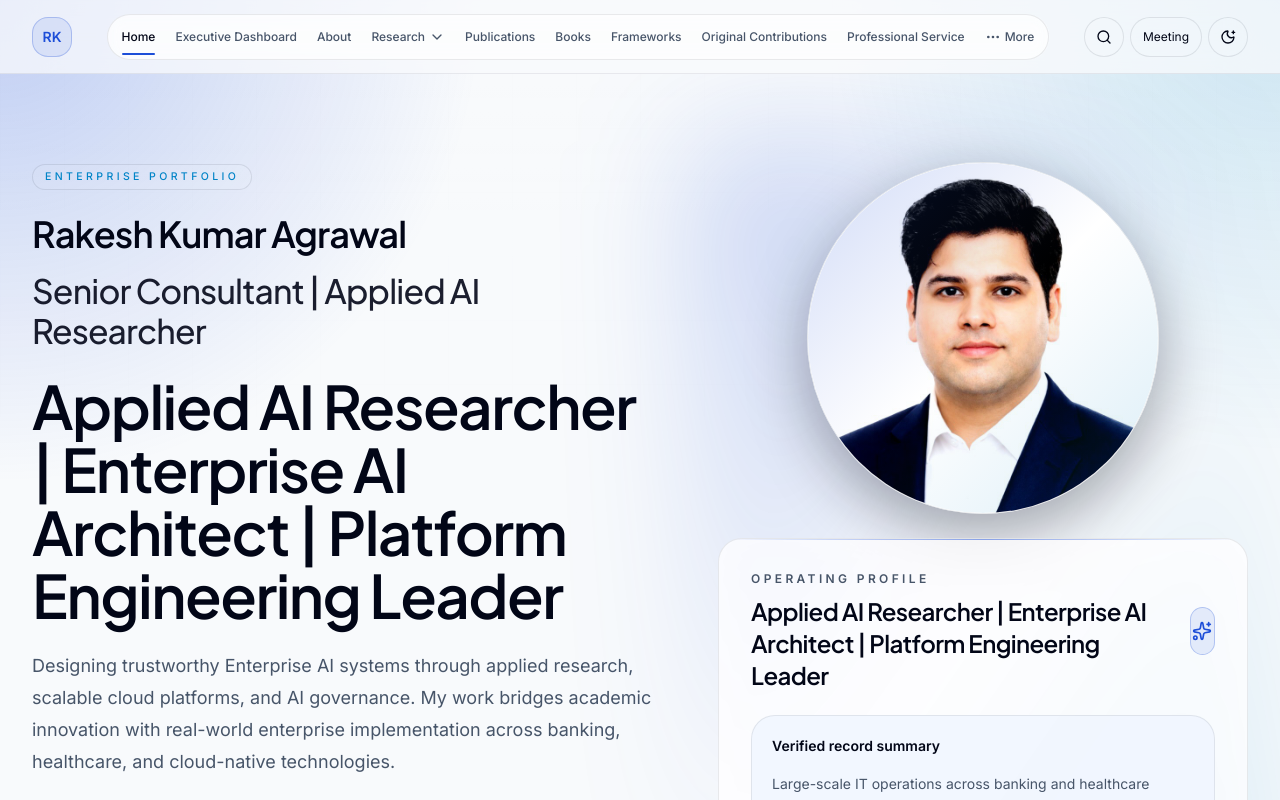
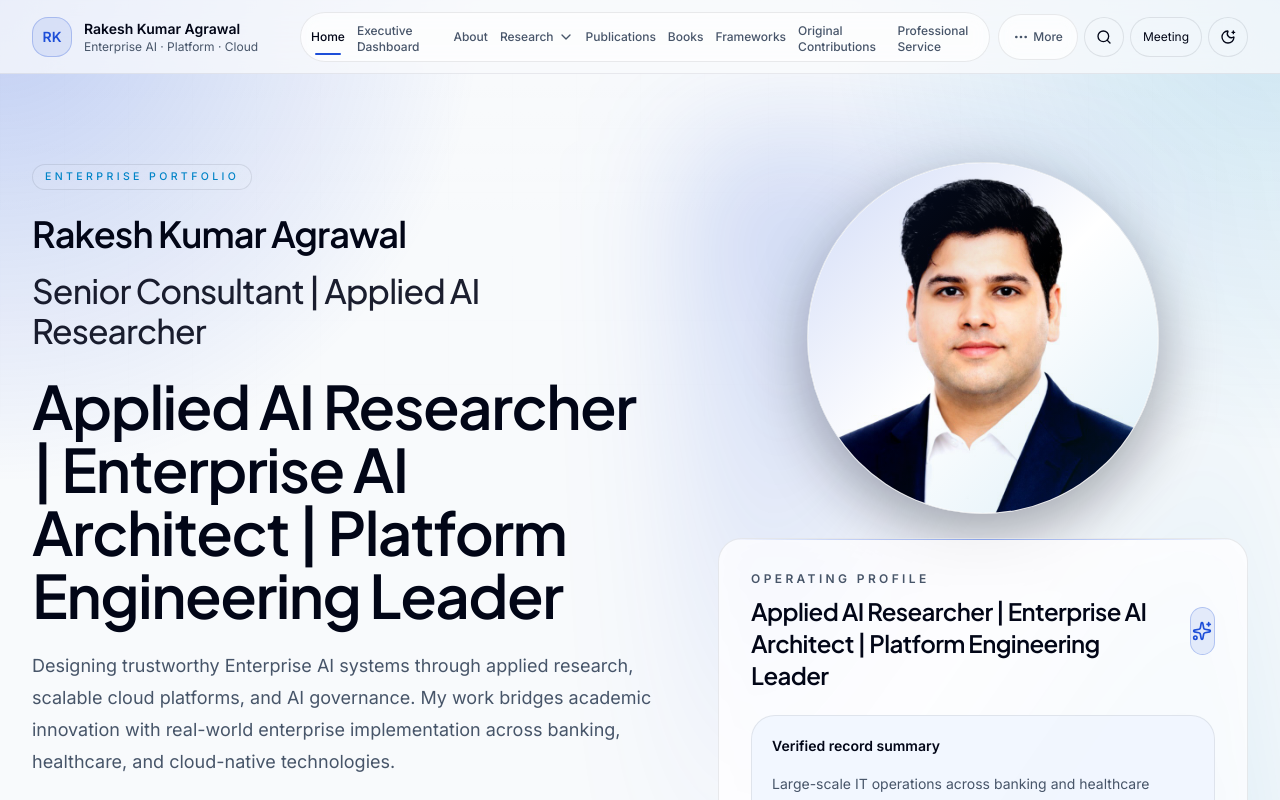
Before and after one commit to RakeshKumarAgrawal/RakeshKumarAgrawal.github.io, a Next.js app: page / in a window 1280 px wide. Shown: the top 800 px of the page. Built offline with nearby package versions, Linux system fonts and the light colour scheme.

Commit message:
fix: resolve desktop navbar layout overlap

```diff
--- a/src/components/layout/Navbar.tsx
+++ b/src/components/layout/Navbar.tsx
@@ -105,7 +105,7 @@ export default function Navbar() {
             target={topmateProfile.target}
             rel={topmateProfile.rel}
             aria-label={item.ariaLabel ?? item.label}
-            className="relative inline-flex h-9 items-center rounded-full px-2.5 text-xs font-medium text-muted transition duration-200 hover:bg-white/5 hover:text-foreground focus-visible:outline-none focus-visible:ring-2 focus-visible:ring-ring/70 2xl:h-10 2xl:px-3 2xl:text-sm"
+            className="relative inline-flex h-9 items-center rounded-full px-1.5 text-xs font-medium text-muted transition duration-200 hover:bg-white/5 hover:text-foreground focus-visible:outline-none focus-visible:ring-2 focus-visible:ring-ring/70 2xl:h-10 2xl:px-1 2xl:text-sm"
             onClick={handleDesktopNavigate}
           >
             {item.label}
@@ -118,7 +118,7 @@ export default function Navbar() {
           href={item.href}
           aria-current={isActive ? "page" : undefined}
           className={cn(
-            "relative inline-flex h-9 items-center rounded-full px-2.5 text-xs font-medium transition duration-200 focus-visible:outline-none focus-visible:ring-2 focus-visible:ring-ring/70 2xl:h-10 2xl:px-3 2xl:text-sm",
+            "relative inline-flex h-9 items-center rounded-full px-1.5 text-xs font-medium transition duration-200 focus-visible:outline-none focus-visible:ring-2 focus-visible:ring-ring/70 2xl:h-10 2xl:px-1 2xl:text-sm",
             isActive ? "text-foreground" : "text-muted hover:bg-white/5 hover:text-foreground",
           )}
           onClick={handleDesktopNavigate}
@@ -138,7 +138,7 @@ export default function Navbar() {
         <button
           type="button"
           className={cn(
-            "relative inline-flex h-9 items-center gap-1 rounded-full px-2.5 text-xs font-medium transition duration-200 focus-visible:outline-none focus-visible:ring-2 focus-visible:ring-ring/70 2xl:h-10 2xl:px-3 2xl:text-sm",
+            "relative inline-flex h-9 items-center gap-1 rounded-full px-1.5 text-xs font-medium transition duration-200 focus-visible:outline-none focus-visible:ring-2 focus-visible:ring-ring/70 2xl:h-10 2xl:px-1 2xl:text-sm",
             isOpen || isActive ? "bg-white/10 text-foreground" : "text-muted hover:bg-white/5 hover:text-foreground",
           )}
           aria-current={isActive ? "page" : undefined}
@@ -184,24 +184,28 @@ export default function Navbar() {
 
   return (
     <header className="sticky top-0 z-50 border-b border-border/60 bg-background/80 backdrop-blur-xl supports-[backdrop-filter]:bg-background/75">
-      <Container className="flex h-[73px] max-w-[96rem] items-center justify-between gap-2 py-3 xl:gap-3 2xl:max-w-[116rem]" onMouseLeave={() => setActiveMenu(null)}>
-        <Link href="/#home" className="flex shrink-0 items-center gap-3 rounded-2xl focus-visible:outline-none focus-visible:ring-2 focus-visible:ring-ring/70">
-          <span className="flex h-10 w-10 items-center justify-center rounded-2xl border border-primary/25 bg-primary/10 text-sm font-semibold text-primary">
+      <Container className="flex h-[73px] max-w-[96rem] items-center justify-between gap-2 py-3 2xl:max-w-[116rem] 2xl:gap-3" onMouseLeave={() => setActiveMenu(null)}>
+        <Link href="/#home" className="flex shrink-0 items-center gap-3 rounded-2xl focus-visible:outline-none focus-visible:ring-2 focus-visible:ring-ring/70 xl:w-[260px]">
+          <span className="flex h-10 w-10 shrink-0 items-center justify-center rounded-2xl border border-primary/25 bg-primary/10 text-sm font-semibold text-primary">
             RK
           </span>
-          <span className="hidden flex-col 2xl:flex">
+          <span className="hidden flex-col xl:flex">
             <span className="text-sm font-semibold text-foreground">Rakesh Kumar Agrawal</span>
             <span className="text-xs text-muted">Enterprise AI · Platform · Cloud</span>
           </span>
         </Link>
 
-        <nav aria-label="Primary" className="hidden min-w-0 flex-1 justify-center xl:flex">
-          <ul className="flex min-w-0 items-center justify-center gap-0 rounded-full border border-border/70 bg-surface/60 p-1 backdrop-blur 2xl:gap-[14px]">
+        <nav aria-label="Primary" className="hidden min-w-0 flex-1 xl:flex">
+          <ul className="flex min-w-0 flex-1 items-center justify-between gap-0 rounded-full border border-border/70 bg-surface/60 p-1 backdrop-blur">
             {desktopNavigation.map((item) => (
               <li key={`${item.label}-${item.href}`}>{renderGroup(item)}</li>
             ))}
-            <li
-              className="relative"
+          </ul>
+        </nav>
+
+        <div className="flex shrink-0 items-center gap-1.5 2xl:gap-2">
+            <div
+              className="relative hidden shrink-0 rounded-full border border-border/70 bg-surface/60 p-1 backdrop-blur xl:block"
               onMouseEnter={() => setActiveMenu("More")}
               onMouseLeave={() => setActiveMenu(null)}
             >
@@ -252,11 +256,7 @@ export default function Navbar() {
                   </motion.div>
                 ) : null}
               </AnimatePresence>
-            </li>
-          </ul>
-        </nav>
-
-        <div className="flex shrink-0 items-center gap-1.5 2xl:gap-2">
+            </div>
           <button
             type="button"
             className="inline-flex h-10 w-10 items-center justify-center rounded-full border border-border/80 bg-white/5 text-foreground transition hover:border-primary/40 hover:bg-white/10 focus-visible:outline-none focus-visible:ring-2 focus-visible:ring-ring/70 xl:hidden"
```
